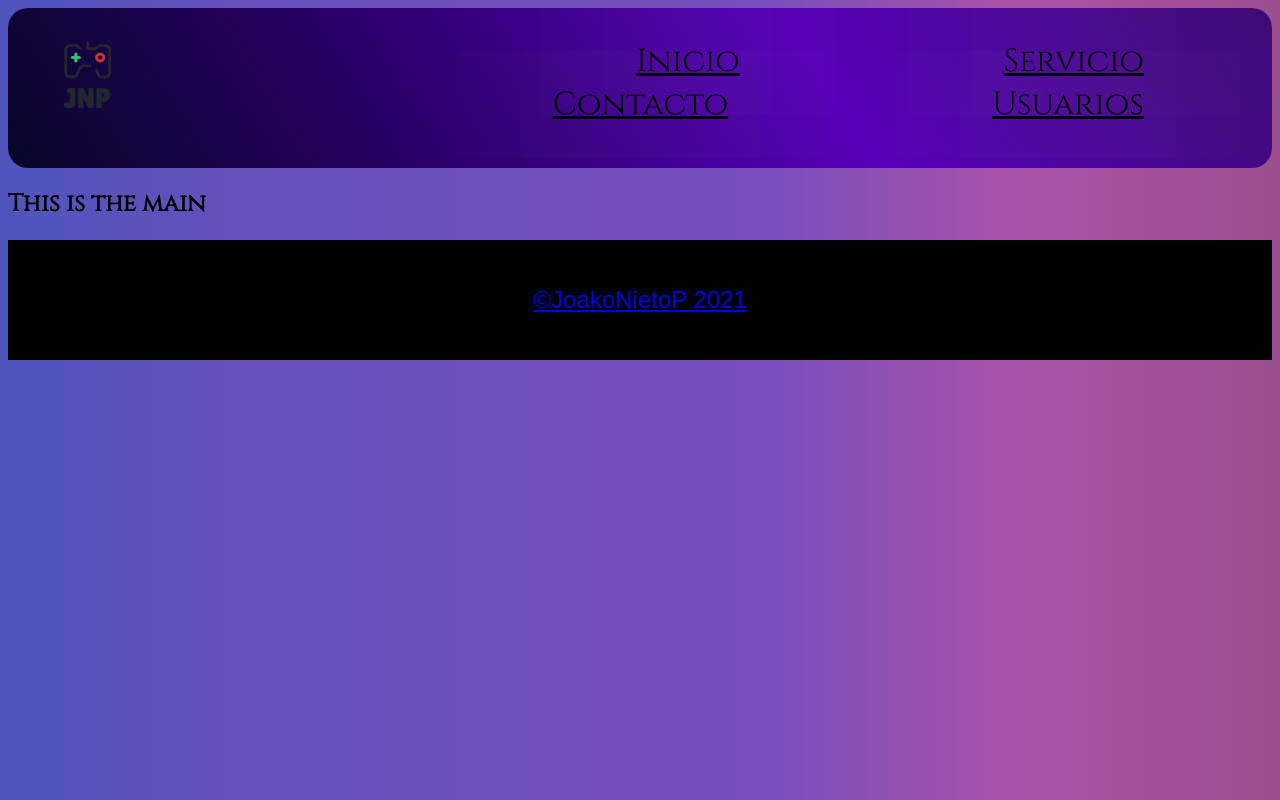
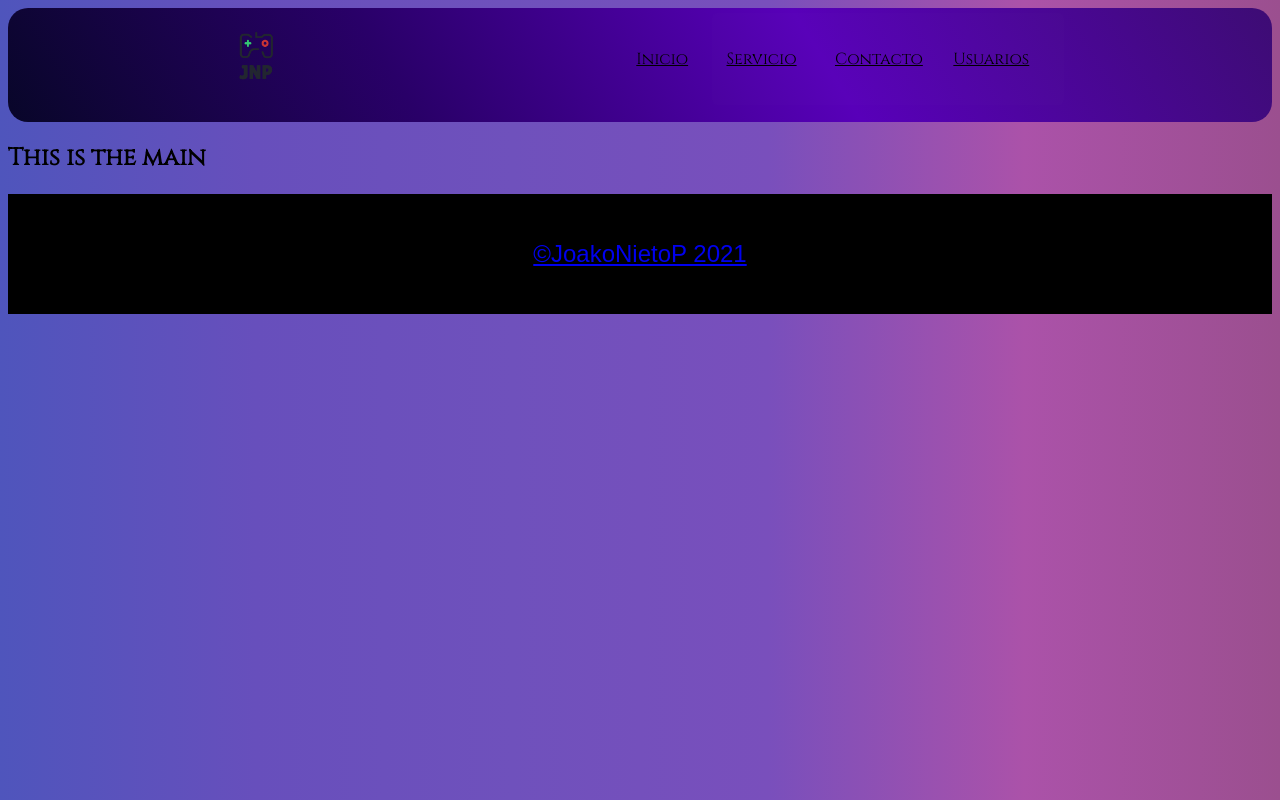
Before and after one commit to JoakoNietoP/Landing-Page-Portfolio-Nucba, a plain HTML site: page index.html in a window 1280 px wide. Drawn offline with Linux system fonts and the light colour scheme.

Commit message:
Arreglos del nav

```diff
--- a/index.html
+++ b/index.html
@@ -1,5 +1,5 @@
 <!DOCTYPE html>
-<html lang="es-mx">
+<html lang="es">
 <head>
     <meta charset="UTF-8">
     <meta http-equiv="X-UA-Compatible" content="IE=edge">
@@ -11,8 +11,10 @@
     <title>Landing Page Portfolio</title>
 </head>
 <body>
+    <header>
+        <img src="./assets/JNPlogo.png" class="logo">
+
         <nav>
-        <img src="./assets/JNPlogo.png" class="logo">
 
             <ul>
                 <li class="navlist"><a href="" class="navlist">Inicio</a></li>
@@ -21,6 +23,7 @@
                 <li class="navlist"><a href="" class="navlist">Usuarios</a></li>
             </ul>
         </nav>
+    </header>
 
     <main>
         <h2>This is the main</h2>
--- a/style.css
+++ b/style.css
@@ -10,7 +10,7 @@ body{
             rgba(155,79,143,1) 100%);
      font-family: 'Cinzel', serif;
 }
-nav{
+header{
     background: rgb(8,6,41);
     background:
         linear-gradient(58deg,
@@ -19,29 +19,44 @@ nav{
             rgba(88,0,185,1) 64%,
             rgba(61,12,116,1) 100%);
     border-radius: 20px;
-    font-size: 2em;
+    font-size: 1em;
     display: flex;
-    text-align: right;
-    height: 5em;
+    justify-content: space-around;
 }
-.navlist{
-    display: inline;
+nav{
+    justify-content: flex-end;
+    flex-wrap: nowrap;
+}
+ul{
+    display: flex;
     background:rgba(128, 128, 128, 0.013) ;
     border-radius: 5px;
     margin: 0.3em 1em;
     padding: 1em 1em;
+    flex-wrap: nowrap;
+    flex-direction: row;
+    list-style-type: none;
+    justify-content: flex-end;
+
+}
+li{
+    display: flex;
+    align-self: flex-end;
+    width: 5em;
+    margin: 3%;
+    padding: 3%;
 }
 .navlist a{
     color: black;
-    text-align: right;
 }
 .navlist a:hover{
-    color: rgb(79,85,188);
-    text-align: right;
+    color: rgb(79,85,188)
 }
 .logo{
-    display: flex;
-    /* margin: 1em 2em; */
+   width: 9%;
+   height: 9%;
+   /* margin: 1%;
+   padding: 1%; */
 }
 footer{
     background: black;
```
Lines whose indentation alone changed are shown as unchanged.
